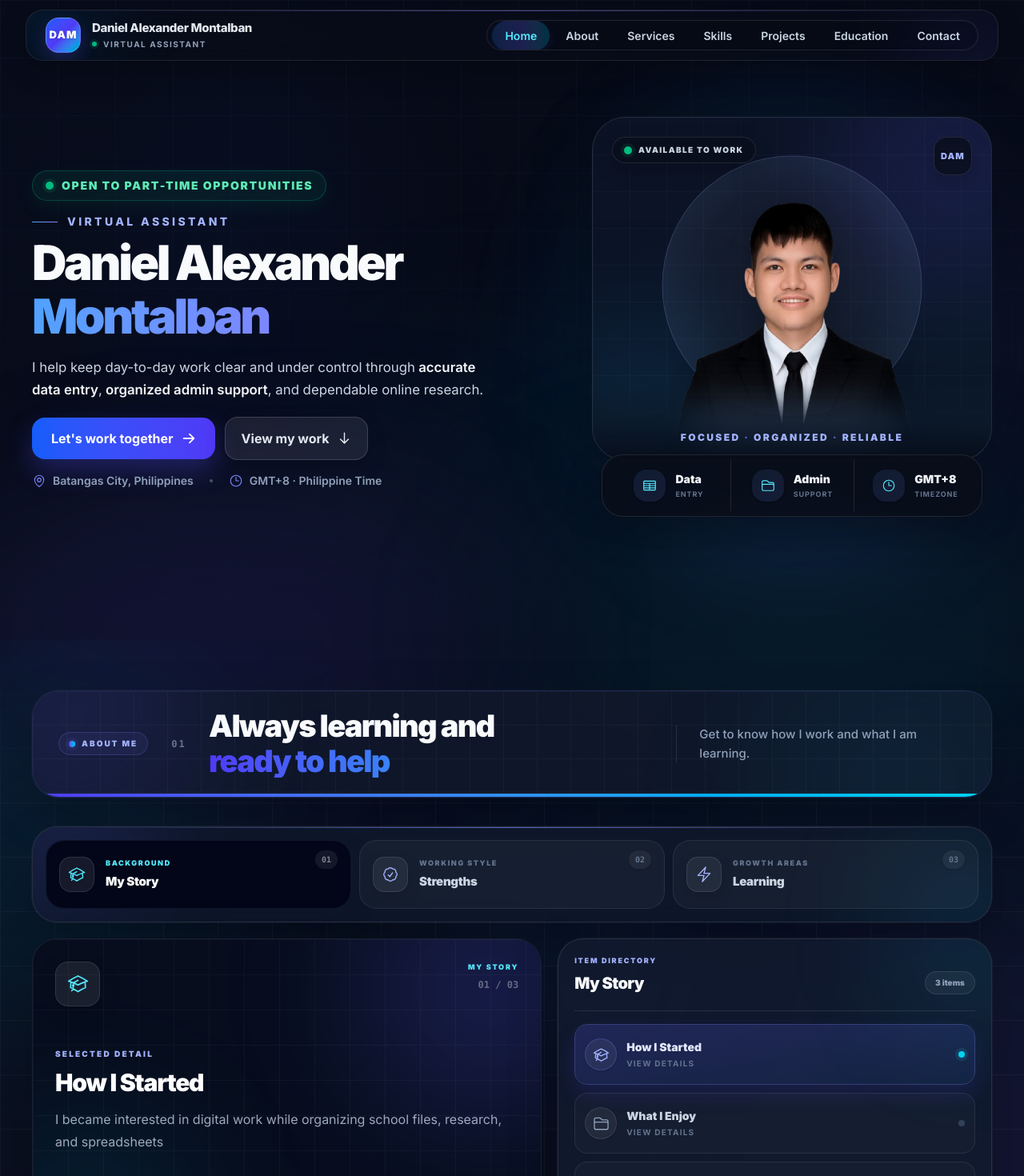
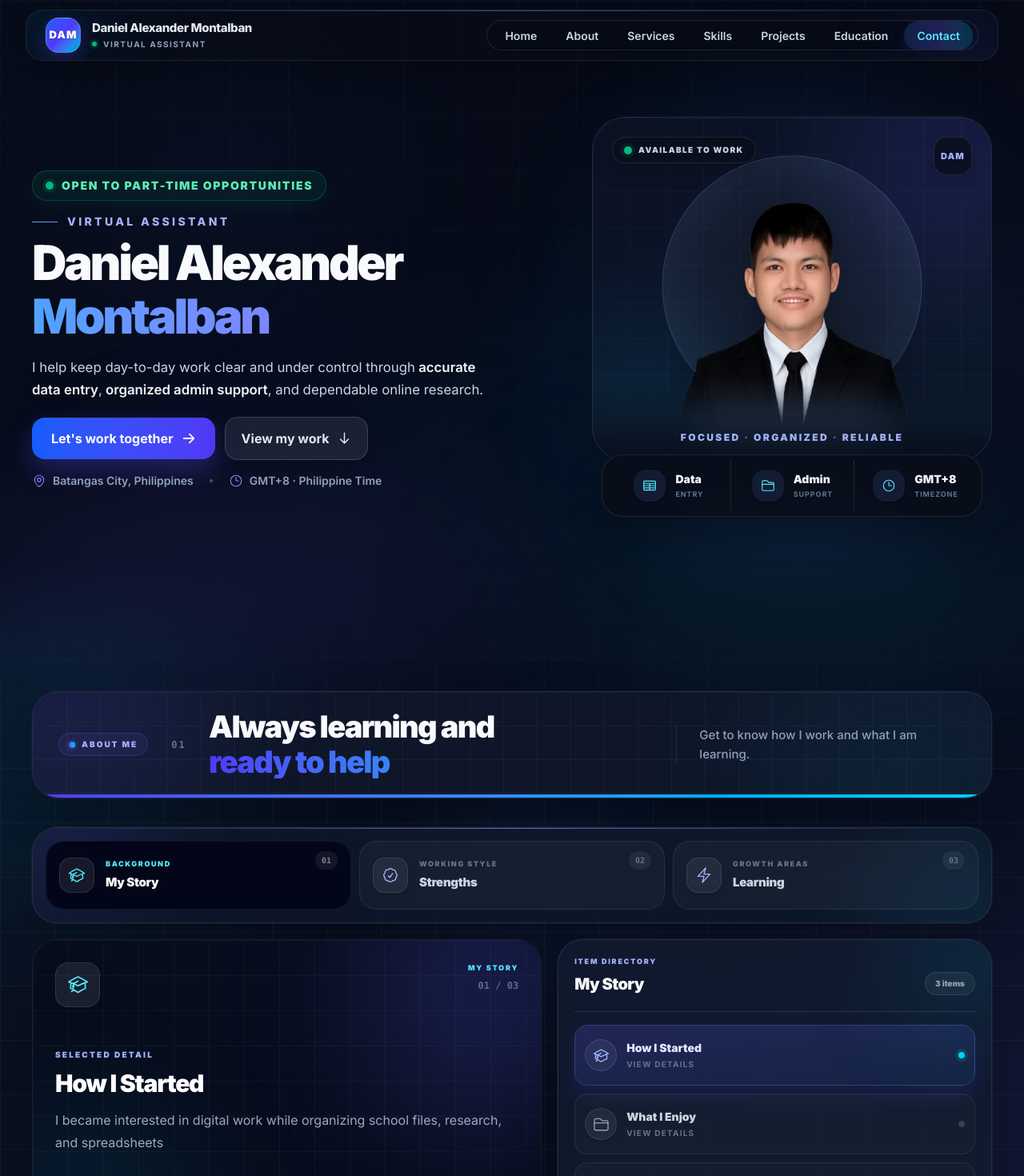
Before and after one commit to xandermontalban2007-max/Portfolio, a React (Vite) app: page / in a window 1280 px wide. Shown: the top 1470 px of the page at 80% size. Built offline with nearby package versions, Linux system fonts and the light colour scheme.

Commit message:
Fix navbar scroll tracking and hero blend

```diff
--- a/src/components/navigation/DesktopNav.jsx
+++ b/src/components/navigation/DesktopNav.jsx
@@ -1,5 +1,3 @@
-import { LayoutGroup } from "framer-motion";
-
 import portfolioData from "../../data/portfolioData";
 import NavItem from "./NavItem";
 
@@ -17,7 +15,6 @@ export default function DesktopNav({
           : "relative hidden items-center gap-1 overflow-hidden rounded-full border border-white/10 bg-black/12 p-1.5 shadow-[inset_0_1px_3px_rgba(255,255,255,0.025)] lg:flex"
       }
     >
-      <LayoutGroup id={mobile ? "mobile-navigation" : "desktop-navigation"}>
       {portfolioData.navigation.map((item) => (
         <div key={item.id} className="relative z-10">
           <NavItem
@@ -25,11 +22,10 @@ export default function DesktopNav({
             label={item.label}
             mobile={mobile}
             active={activeSection === item.id}
-              onClick={() => onNavigate?.(item.label, item.id)}
+            onClick={(event) => onNavigate?.(event, item.id)}
           />
         </div>
       ))}
-      </LayoutGroup>
     </nav>
   );
 }
--- a/src/components/navigation/Logo.jsx
+++ b/src/components/navigation/Logo.jsx
@@ -4,7 +4,7 @@ export default function Logo({ onNavigate }) {
   return (
     <a
       href="#home"
-      onClick={() => onNavigate?.("Home", "home")}
+      onClick={(event) => onNavigate?.(event, "home")}
       className="group relative z-10 flex min-w-0 cursor-pointer items-center gap-3 rounded-2xl select-none focus-visible:outline-none focus-visible:ring-2 focus-visible:ring-indigo-400 focus-visible:ring-offset-2 focus-visible:ring-offset-[#080d19] active:scale-[0.98] sm:gap-3.5"
       aria-label="Go to home section"
     >
--- a/src/components/navigation/NavItem.jsx
+++ b/src/components/navigation/NavItem.jsx
@@ -1,5 +1,3 @@
-import { motion } from "framer-motion";
-
 export default function NavItem({
   to,
   label,
@@ -19,13 +17,11 @@ export default function NavItem({
         active ? "active-nav" : ""
       }`}
     >
-      {active && showActiveBackground && (
-        <motion.span
-          layoutId={mobile ? "mobile-active-nav" : "desktop-active-nav"}
-          className={`absolute inset-0 -z-10 bg-gradient-to-r from-blue-500/20 via-indigo-500/25 to-cyan-400/20 shadow-[0_5px_14px_rgba(79,70,229,0.16)] ${
+      {showActiveBackground && (
+        <span
+          className={`absolute inset-0 -z-10 bg-gradient-to-r from-blue-500/20 via-indigo-500/25 to-cyan-400/20 shadow-[0_5px_14px_rgba(79,70,229,0.16)] transition-opacity duration-150 ease-out ${
             mobile ? "rounded-2xl" : "rounded-full"
-          }`}
-          transition={{ duration: 0.18, ease: [0.22, 1, 0.36, 1] }}
+          } ${active ? "opacity-100" : "opacity-0"}`}
         />
       )}
 
--- a/src/components/navigation/Navbar.jsx
+++ b/src/components/navigation/Navbar.jsx
@@ -15,43 +15,30 @@ export default function Navbar() {
   useEffect(() => {
     const sectionIds = portfolioData.navigation.map((item) => item.id);
     let animationFrame = null;
-    let sectionAnchors = [];
-    let pageEnd = 0;
 
     const readScrollPosition = () => {
       animationFrame = null;
 
       const scrollY = window.scrollY;
-      let scrollPosition = 0;
+      const navBottom =
+        navShellRef.current?.getBoundingClientRect().bottom || 88;
+      const activationLine = navBottom + 8;
+      const pageEnd =
+        document.documentElement.scrollHeight - window.innerHeight;
+      let currentSection = sectionIds[0] || "home";
 
-      for (let index = 0; index < sectionAnchors.length; index += 1) {
-        const currentAnchor = sectionAnchors[index];
-        const nextAnchor = sectionAnchors[index + 1];
+      if (scrollY >= pageEnd - 2) {
+        currentSection = sectionIds.at(-1) || currentSection;
+      } else if (scrollY > 2) {
+        for (const id of sectionIds) {
+          const section = document.getElementById(id);
 
-        if (scrollY < currentAnchor.top) break;
-        scrollPosition = index;
+          if (!section) continue;
+          if (section.getBoundingClientRect().top > activationLine) break;
 
-        if (nextAnchor && scrollY < nextAnchor.top) {
-          const distance = Math.max(1, nextAnchor.top - currentAnchor.top);
-          const progress = Math.min(
-            1,
-            Math.max(0, (scrollY - currentAnchor.top) / distance),
-          );
-
-          scrollPosition = index + progress;
-          break;
+          currentSection = id;
         }
       }
-
-      if (scrollY >= pageEnd && sectionAnchors.length > 0) {
-        scrollPosition = sectionAnchors.length - 1;
-      }
-
-      const activeIndex = Math.min(
-        sectionIds.length - 1,
-        Math.max(0, Math.floor(scrollPosition + 0.001)),
-      );
-      const currentSection = sectionIds[activeIndex] || "home";
 
       setScrolled((current) => {
         const next = scrollY > 20;
@@ -67,48 +54,21 @@ export default function Navbar() {
       animationFrame = window.requestAnimationFrame(readScrollPosition);
     };
 
-    const measureSections = () => {
-      const navBottom = navShellRef.current?.getBoundingClientRect().bottom || 88;
-      pageEnd = Math.max(
-        0,
-        document.documentElement.scrollHeight - window.innerHeight,
-      );
-      sectionAnchors = sectionIds
-        .map((id) => {
-          const section = document.getElementById(id);
-          return section
-            ? {
-                id,
-                top: Math.min(
-                  pageEnd,
-                  Math.max(
-                    0,
-                    section.getBoundingClientRect().top + window.scrollY - navBottom - 8,
-                  ),
-                ),
-              }
-            : null;
-        })
-        .filter(Boolean);
-
-      scheduleScrollRead();
-    };
-
-    measureSections();
+    scheduleScrollRead();
     window.addEventListener("scroll", scheduleScrollRead, { passive: true });
-    window.addEventListener("resize", measureSections);
+    window.addEventListener("resize", scheduleScrollRead);
 
     const mainContent = document.querySelector("main");
     const resizeObserver =
       mainContent && "ResizeObserver" in window
-        ? new ResizeObserver(measureSections)
+        ? new ResizeObserver(scheduleScrollRead)
         : null;
 
     resizeObserver?.observe(mainContent);
 
     return () => {
       window.removeEventListener("scroll", scheduleScrollRead);
-      window.removeEventListener("resize", measureSections);
+      window.removeEventListener("resize", scheduleScrollRead);
       resizeObserver?.disconnect();
 
       if (animationFrame !== null) {
@@ -124,15 +84,36 @@ export default function Navbar() {
     return () => window.removeEventListener("resize", closeMenu);
   }, []);
 
-  const handleNavigate = (_label, id) => {
-    if (id) {
-      setActiveSection(id);
-    }
+  const handleNavigate = (event, id) => {
+    if (!id) return;
+
+    event?.preventDefault();
+
+    const section = document.getElementById(id);
+    if (!section) return;
+
+    const navBottom = navShellRef.current?.getBoundingClientRect().bottom || 88;
+    const targetTop =
+      id === "home"
+        ? 0
+        : Math.max(
+            0,
+            window.scrollY + section.getBoundingClientRect().top - navBottom - 8,
+          );
+    const prefersReducedMotion = window.matchMedia(
+      "(prefers-reduced-motion: reduce)",
+    ).matches;
+
+    window.history.replaceState(null, "", `#${id}`);
+    window.scrollTo({
+      top: targetTop,
+      behavior: prefersReducedMotion ? "auto" : "smooth",
+    });
   };
 
-  const handleMobileNavClick = (label, id) => {
+  const handleMobileNavClick = (event, id) => {
     setMenuOpen(false);
-    handleNavigate(label, id);
+    handleNavigate(event, id);
   };
 
   return (
--- a/src/sections/About/About.jsx
+++ b/src/sections/About/About.jsx
@@ -135,12 +135,21 @@ export default function About() {
   };
 
   return (
-    <section
-      id="about"
-      className="relative isolate -mt-px overflow-hidden bg-[#070b18] py-16"
-    >
+    <section className="relative isolate -mt-28 overflow-hidden bg-transparent pb-16 pt-44">
+      <span
+        id="about"
+        aria-hidden="true"
+        className="pointer-events-none absolute left-0 top-28 h-px w-px"
+      />
       {/* Layered section background */}
-      <div className="pointer-events-none absolute inset-0 -z-10 overflow-hidden">
+      <div
+        className="pointer-events-none absolute inset-0 -z-10 overflow-hidden"
+        style={{
+          WebkitMaskImage:
+            "linear-gradient(to bottom, transparent 0, black 7rem)",
+          maskImage: "linear-gradient(to bottom, transparent 0, black 7rem)",
+        }}
+      >
         <div
           className="absolute inset-0"
           style={{
```
Lines whose indentation alone changed are shown as unchanged.
